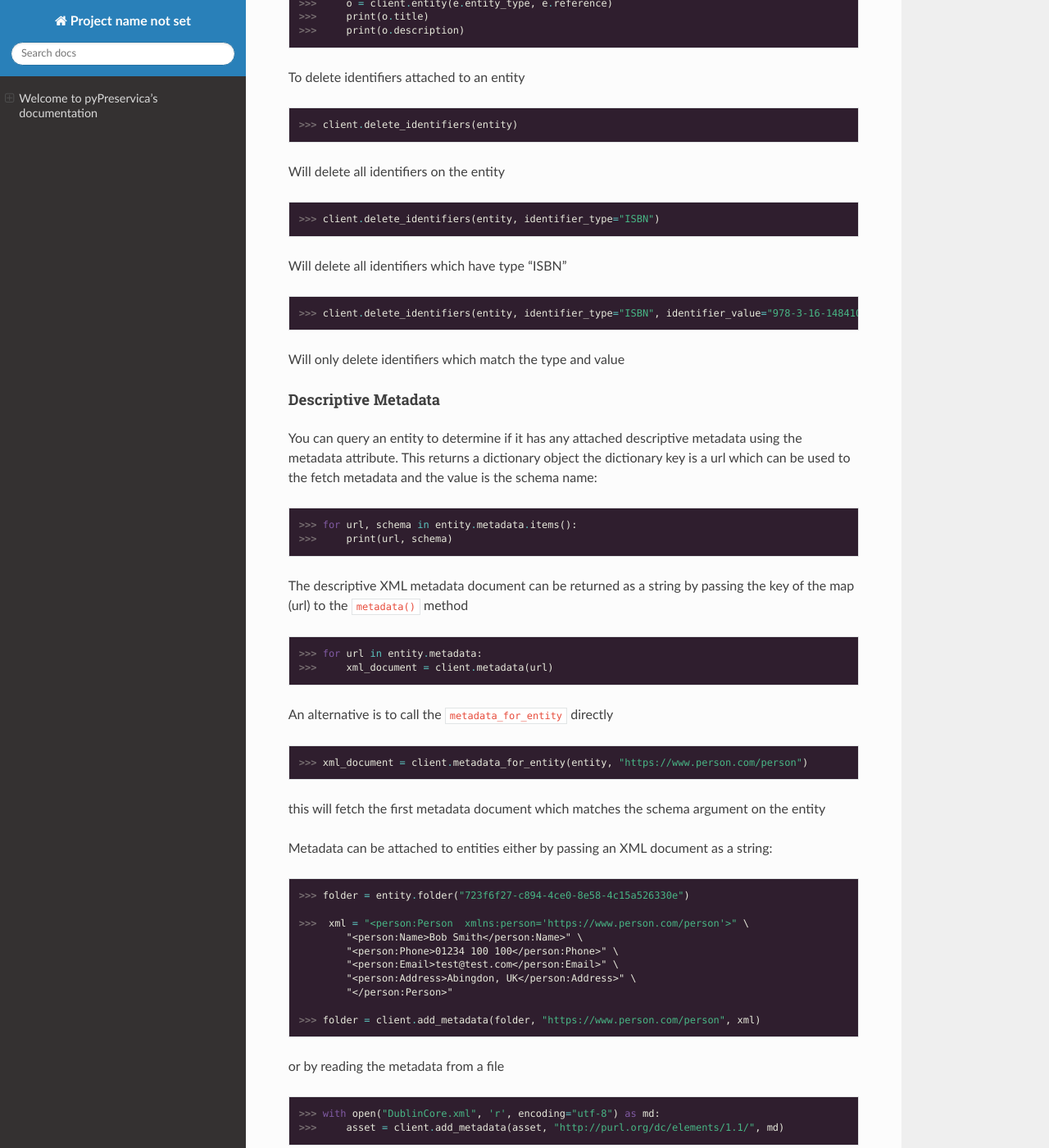
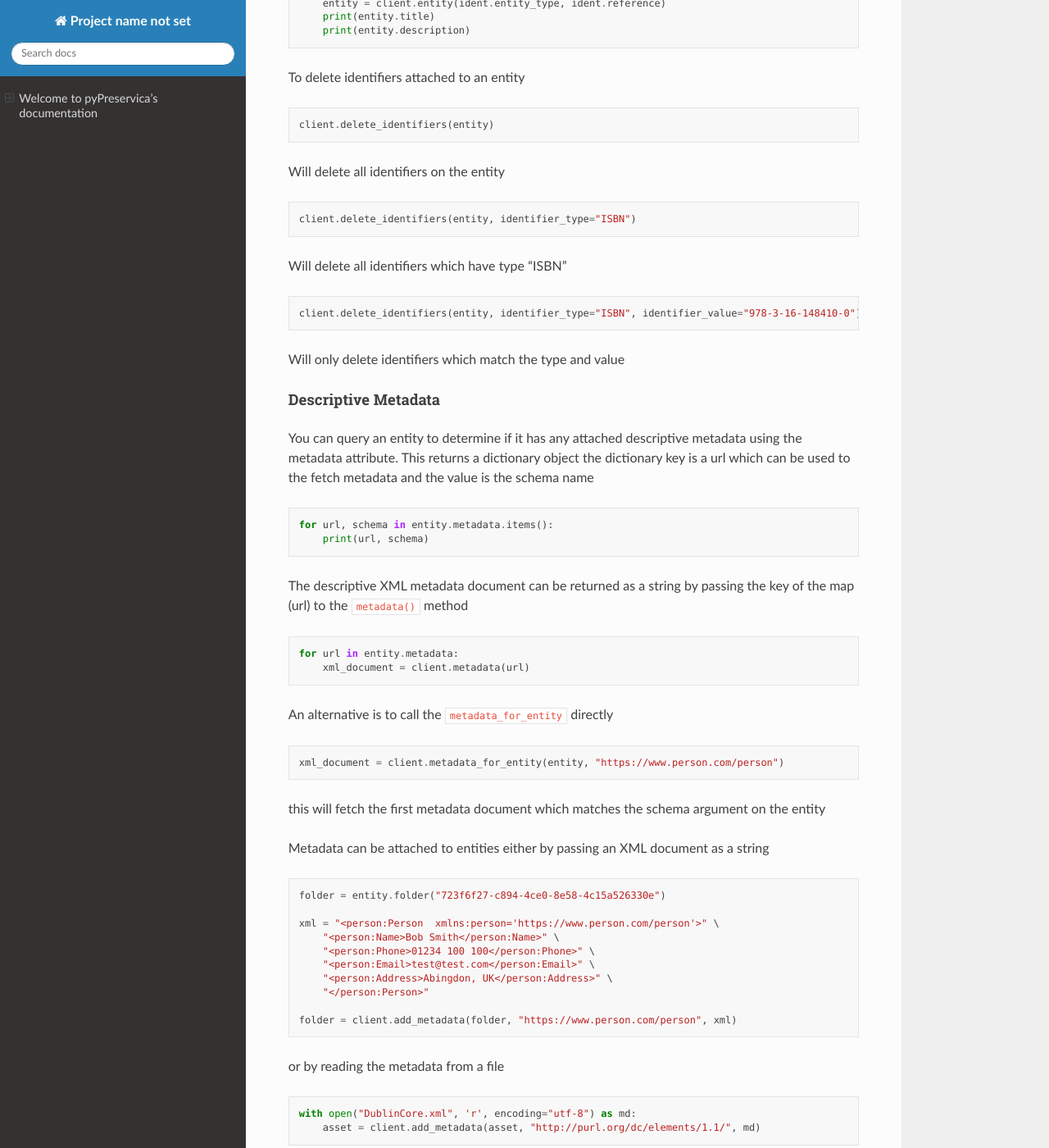
Before and after one commit to carj/pyPreservica, a Sphinx documentation site: the page built from docs/index.rst, in a window 1280 px wide and 1400 px high, scrolled down 14734 px. Shown: the whole window at 82% size. Built offline with Sphinx 7.4.7 and the Read the Docs theme 2.0.0, drawn with Linux system fonts in a browser that asks for light colours; some of the changed text lies outside the part shown.

Commit message:
doc file code block changes

```diff
--- a/docs/conf.py
+++ b/docs/conf.py
@@ -12,4 +12,4 @@ extensions = [
 
 html_theme = "sphinx_rtd_theme"
 
-pygments_style = 'paraiso-dark'
+pygments_style = 'default'
--- a/docs/index.rst
+++ b/docs/index.rst
@@ -647,40 +647,52 @@ The same external identifiers can be added to multiple entities to form sets of
     client.add_identifier(asset, "URN", "urn:isan:0000-0000-2CEA-0000-1-0000-0000-Y")
 
 
-Fetch external identifiers on an entity. This call returns a set of tuples (identifier_type, identifier_value) ::
-
-    >>> identifiers = client.identifiers_for_entity(folder)
-    >>> for identifier in identifiers:
-    >>>     identifier_type = identifier[0]
-    >>>     identifier_value = identifier[1]
+Fetch external identifiers on an entity. This call returns a set of tuples (identifier_type, identifier_value)
+
+.. code-block:: python
+
+    identifiers = client.identifiers_for_entity(folder)
+    for identifier in identifiers:
+         identifier_type = identifier[0]
+         identifier_value = identifier[1]
 
 You can search the repository for entities with matching external identifiers. The call returns a set of objects
-which may include any type of entity. ::
-
-    >>> for e in client.identifier("ISBN", "978-3-16-148410-0"):
-    >>>     print(e.entity_type, e.reference, e.title)
+which may include any type of entity.
+
+.. code-block:: python
+
+    for e in client.identifier("ISBN", "978-3-16-148410-0"):
+        print(e.entity_type, e.reference, e.title)
 
 .. note::
     Entities within the set only contain the attributes (type, reference and title). If you need the full object you have to request it.
 
-For example ::
-
-    >>> for e in client.identifier("DOI", "urn:nbn:de:1111-20091210269"):
-    >>>     o = client.entity(e.entity_type, e.reference)
-    >>>     print(o.title)
-    >>>     print(o.description)
-
-To delete identifiers attached to an entity ::
-
-    >>> client.delete_identifiers(entity)
-
-Will delete all identifiers on the entity ::
-
-    >>> client.delete_identifiers(entity, identifier_type="ISBN")
-
-Will delete all identifiers which have type "ISBN" ::
-
-     >>> client.delete_identifiers(entity, identifier_type="ISBN", identifier_value="978-3-16-148410-0")
+For example
+
+.. code-block:: python
+
+    for ident in client.identifier("DOI", "urn:nbn:de:1111-20091210269"):
+        entity = client.entity(ident.entity_type, ident.reference)
+        print(entity.title)
+        print(entity.description)
+
+To delete identifiers attached to an entity
+
+.. code-block:: python
+
+    client.delete_identifiers(entity)
+
+Will delete all identifiers on the entity
+
+.. code-block:: python
+
+    client.delete_identifiers(entity, identifier_type="ISBN")
+
+Will delete all identifiers which have type "ISBN"
+
+.. code-block:: python
+
+    client.delete_identifiers(entity, identifier_type="ISBN", identifier_value="978-3-16-148410-0")
 
 Will only delete identifiers which match the type and value
 
@@ -689,61 +701,75 @@ Descriptive Metadata
 
 You can query an entity to determine if it has any attached descriptive metadata using the metadata attribute.
 This returns a dictionary object the dictionary key is a url which can be used to the fetch metadata
-and the value is the schema name::
-
-    >>> for url, schema in entity.metadata.items():
-    >>>     print(url, schema)
+and the value is the schema name
+
+.. code-block:: python
+
+    for url, schema in entity.metadata.items():
+        print(url, schema)
 
 The descriptive XML metadata document can be returned as a string by passing the key of the map (url)
-to the ``metadata()`` method ::
-
-    >>> for url in entity.metadata:
-    >>>     xml_document = client.metadata(url)
-
-An alternative is to call the ``metadata_for_entity``  directly ::
-
-    >>> xml_document = client.metadata_for_entity(entity, "https://www.person.com/person")
+to the ``metadata()`` method
+
+.. code-block:: python
+
+    for url in entity.metadata:
+        xml_document = client.metadata(url)
+
+An alternative is to call the ``metadata_for_entity``  directly
+
+.. code-block:: python
+
+    xml_document = client.metadata_for_entity(entity, "https://www.person.com/person")
 
 this will fetch the first metadata document which matches the schema argument on the entity
 
 
-Metadata can be attached to entities either by passing an XML document as a string::
-
-    >>> folder = entity.folder("723f6f27-c894-4ce0-8e58-4c15a526330e")
-
-    >>>  xml = "<person:Person  xmlns:person='https://www.person.com/person'>" \
-            "<person:Name>Bob Smith</person:Name>" \
-            "<person:Phone>01234 100 100</person:Phone>" \
-            "<person:Email>test@test.com</person:Email>" \
-            "<person:Address>Abingdon, UK</person:Address>" \
-            "</person:Person>"
-
-    >>> folder = client.add_metadata(folder, "https://www.person.com/person", xml)
-
-or by reading the metadata from a file ::
-
-    >>> with open("DublinCore.xml", 'r', encoding="utf-8") as md:
-    >>>     asset = client.add_metadata(asset, "http://purl.org/dc/elements/1.1/", md)
+Metadata can be attached to entities either by passing an XML document as a string
+
+.. code-block:: python
+
+    folder = entity.folder("723f6f27-c894-4ce0-8e58-4c15a526330e")
+
+    xml = "<person:Person  xmlns:person='https://www.person.com/person'>" \
+        "<person:Name>Bob Smith</person:Name>" \
+        "<person:Phone>01234 100 100</person:Phone>" \
+        "<person:Email>test@test.com</person:Email>" \
+        "<person:Address>Abingdon, UK</person:Address>" \
+        "</person:Person>"
+
+    folder = client.add_metadata(folder, "https://www.person.com/person", xml)
+
+or by reading the metadata from a file
+
+.. code-block:: python
+
+    with open("DublinCore.xml", 'r', encoding="utf-8") as md:
+        asset = client.add_metadata(asset, "http://purl.org/dc/elements/1.1/", md)
 
 
 Descriptive metadata can also be updated to amend values or change the document structure
-To update an existing metadata document call ::
-
-    >>>  client.update_metadata(entity, schema, xml_string)
-
-For example the following python fragment appends a new element to an existing document. ::
-
-    >>> folder = client.folder("723f6f27-c894-4ce0-8e58-4c15a526330e")   # call into the API
-    >>>
-    >>> for url, schema in folder.metadata.items():
-    >>>     if schema == "https://www.person.com/person":
-    >>>         xml_string = client.metadata(url)                    # call into the API
-    >>>         xml_document = ElementTree.fromstring(xml_string)
-    >>>         postcode = ElementTree.Element('{https://www.person.com/person}Postcode')
-    >>>         postcode.text = "OX14 3YS"
-    >>>         xml_document.append(postcode)
-    >>>         xml_string = ElementTree.tostring(xml_document, encoding='UTF-8').decode("utf-8")
-    >>>         entity.update_metadata(folder, schema, xml_string)   # call into the API
+To update an existing metadata document call
+
+.. code-block:: python
+
+    client.update_metadata(entity, schema, xml_string)
+
+For example the following python fragment appends a new element to an existing document.
+
+.. code-block:: python
+
+    folder = client.folder("723f6f27-c894-4ce0-8e58-4c15a526330e")   # call into the API
+
+    for url, schema in folder.metadata.items():
+        if schema == "https://www.person.com/person":
+            xml_string = client.metadata(url)                    # call into the API
+            xml_document = ElementTree.fromstring(xml_string)
+            postcode = ElementTree.Element('{https://www.person.com/person}Postcode')
+            postcode.text = "OX14 3YS"
+            xml_document.append(postcode)
+            xml_string = ElementTree.tostring(xml_document, encoding='UTF-8').decode("utf-8")
+            entity.update_metadata(folder, schema, xml_string)   # call into the API
 
 
 Representations, Content Objects & Generations
```
